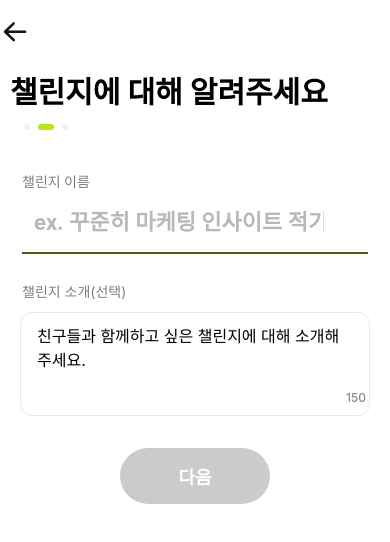
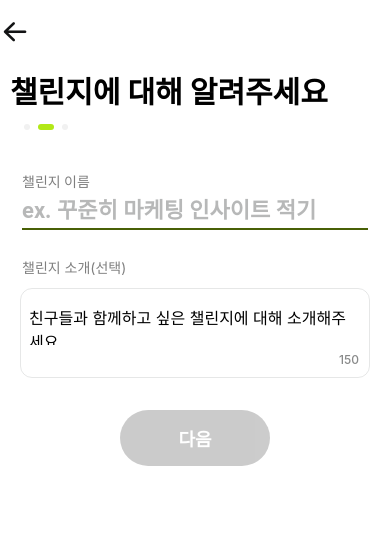
Before and after one commit to CCC-org/keewe-app, a React Native app: screen /ChallengeInfo in a window 390 px wide. Shown: the top 542 px of the page. Built offline with nearby package versions, Linux system fonts and the light colour scheme.

Commit message:
[Refactor][챌린지] 헤더바 타이틀, 텍스트인풋, 헤더텍스트 부제 수정 (#32)
* fixed margin and padding

* TextArea now aligns text to top on android

* header title aligned to center

* subject creation subtitle, interest applied

```diff
--- a/App.tsx
+++ b/App.tsx
@@ -36,7 +36,15 @@ export default function App() {
         <PaperProvider theme={light}>
           <NavigationContainer>
             <QueryClientProvider client={queryClient}>
-              <Stack.Navigator screenOptions={{ contentStyle: { backgroundColor: 'white' } }}>
+              <Stack.Navigator
+                screenOptions={{
+                  contentStyle: { backgroundColor: 'white' },
+                  headerTitleAlign: 'center',
+                  headerTitleStyle: {
+                    fontSize: 16,
+                  },
+                }}
+              >
                 <Stack.Group
                   screenOptions={{
                     headerStyle: { backgroundColor: 'white' },
--- a/src/components/texts/CountingTextArea.tsx
+++ b/src/components/texts/CountingTextArea.tsx
@@ -34,6 +34,8 @@ const CountingTextArea = (props: CountingTextAreaProps) => {
             placeholder={placeholder}
             onChangeText={(inputValue) => setInputValue(inputValue)}
             style={styles.input}
+            // multiline sets texts ios to top, android to center.
+            // needs textAlignVertical to top on android
             multiline={true}
             selectionColor={'black'}
           />
@@ -64,20 +66,20 @@ const styles = StyleSheet.create({
     flex: 1,
     flexDirection: 'row',
     backgroundColor: 'white',
-    paddingBottom: 20,
-    marginHorizontal: 16,
+    marginHorizontal: 8,
     marginBottom: 22,
-    marginTop: 10,
-    height: 102,
+    marginTop: 16,
     fontSize: 16,
+    width: '95%',
+    height: '100%',
+    textAlignVertical: 'top',
   },
   letterNumber: {
     flex: 1,
-    marginHorizontal: 15,
     textAlign: 'right',
     position: 'absolute',
     bottom: 10,
-    left: 310,
+    right: 10,
     fontSize: 12,
     fontWeight: '500',
   },
--- a/src/components/texts/TextInputDetail.tsx
+++ b/src/components/texts/TextInputDetail.tsx
@@ -75,7 +75,9 @@ const TextInputDetail = (props: TextInputDetailProps) => {
           fontSize: 22,
           backgroundColor: 'white',
           marginHorizontal: 12,
+          paddingHorizontal: 0,
         }}
+        dense={true}
         onFocus={() => setFocused(true)}
         onEndEditing={() => setFocused(false)}
         placeholderTextColor={'rgba(18, 19, 20, 0.3)'}
--- a/src/screens/challenge/ChallengeSubjectCreationScreen.tsx
+++ b/src/screens/challenge/ChallengeSubjectCreationScreen.tsx
@@ -73,7 +73,7 @@ const ChallengeSubjectCreationScreen = ({ navigation, route }) => {
       <View>
         <HeaderText
           header="나만의 주제를 정해보세요"
-          subTitle='"챌린지 카테고리" 에 관한 주제면 좋아요. '
+          subTitle={`${route.params.form.selectedCategory}에 관한 주제면 좋아요. `}
         />
         <TextInputDetail
           inputValue={subject}
```
